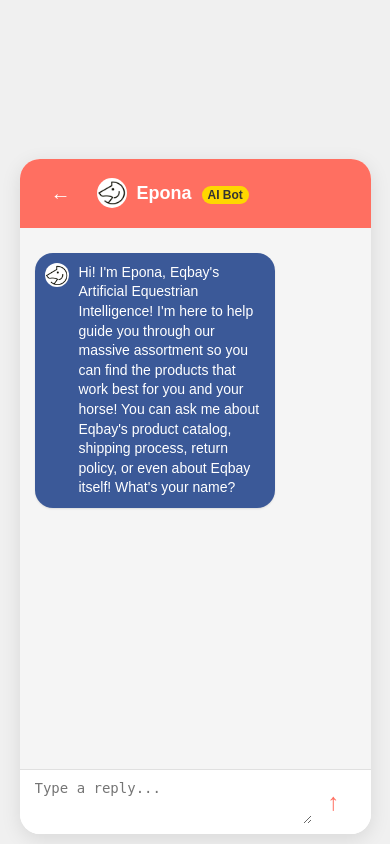
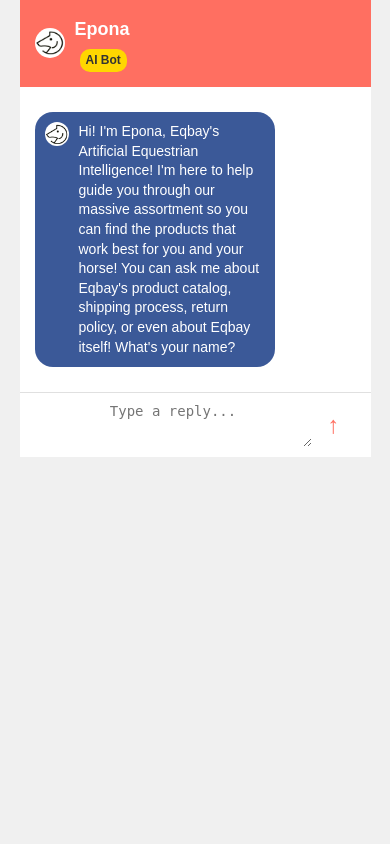
Before and after one commit to prettyproducts-io/shopping-bot, a Flask app: page /chat_widget in a window 390 px wide. Run offline with Flask 2, Linux system fonts and the light colour scheme; some libraries are stand-ins or nearby versions.

Commit message:
Style updates for chat widget container

```diff
--- a/app/static/css/styles.css
+++ b/app/static/css/styles.css
@@ -19,27 +19,27 @@ body {
   flex-shrink: 0;
 }
 
+/* Ensure the chat widget fills the iframe */
 #chat-widget-container {
   position: fixed;
-  bottom: 30px;
-  right: 30px;
-  width: 350px;
-  height: 450px;
-  background-color: #fff;
-  border-radius: 20px;
-  box-shadow: 0 5px 20px rgba(0, 0, 0, 0.1);
-  display: flex;
-  flex-direction: column;
-  z-index: 10000;
-  overflow: hidden;
+  top: 0;
+  left: 0;
+  right: 0;
+  bottom: 0;
+  width: 100%;
+  height: 100%;
+  border-radius: 0;
 }
 
 @media (max-width: 768px) {
   #chat-widget-container {
-    width: 90%;
-    height: 80vh;
-    bottom: 10px;
-    right: 5%;
+    top: 0;
+    left: 0;
+    right: 0;
+    bottom: 0;
+    width: 100%;
+    height: 100%;
+    border-radius: 0;
   }
 
   #epona-chat-open-button {
@@ -60,13 +60,16 @@ body {
 .chat-header h2 {
   margin: 0;
   font-size: 18px;
-  margin-left: 10px;
+  display: flex;
+  flex-direction: column;
+  align-items: flex-start;
 }
 
 .chat-header img {
   width: 30px;
   height: 30px;
   border-radius: 50%;
+  margin-right: 10px;
 }
 
 .bot-label {
@@ -75,14 +78,14 @@ body {
   padding: 2px 6px;
   border-radius: 10px;
   font-size: 12px;
-  margin-left: 5px;
+  margin-top: 5px;
 }
 
 .chatbox {
   flex-grow: 1;
   overflow-y: auto;
   padding: 15px;
-  background-color: #F5F5F5;
+  background-color: #FFFFFF;
 }
 
 #chat-form {
@@ -97,6 +100,7 @@ body {
   border: none;
   outline: none;
   font-size: 14px;
+  text-align: center;
 }
 
 #chat-form button {
@@ -117,17 +121,16 @@ body {
 }
 
 .user-message {
-  background-color: #34495E;
+  background-color: #25495F;
   color: white;
   align-self: flex-end;
   margin-left: auto;
 }
 
 .assistant-message {
-  background-color: white;
-  color: #333;
+  background-color: #F2F2F2;
+  color: black;
   align-self: flex-start;
-  box-shadow: 0 1px 2px rgba(0,0,0,0.1);
   display: flex;
   align-items: flex-start;
 }
@@ -150,14 +153,11 @@ body {
   margin-left: 34px;
 }
 
+/* Remove back button styles */
 .back-button {
-  background: transparent;
-  border: none;
-  color: white;
-  font-size: 20px;
-  margin-right: 10px;
-  cursor: pointer;
+  display: none;
 }
+
 
 #epona-chat-open-button {
   position: fixed;
```
